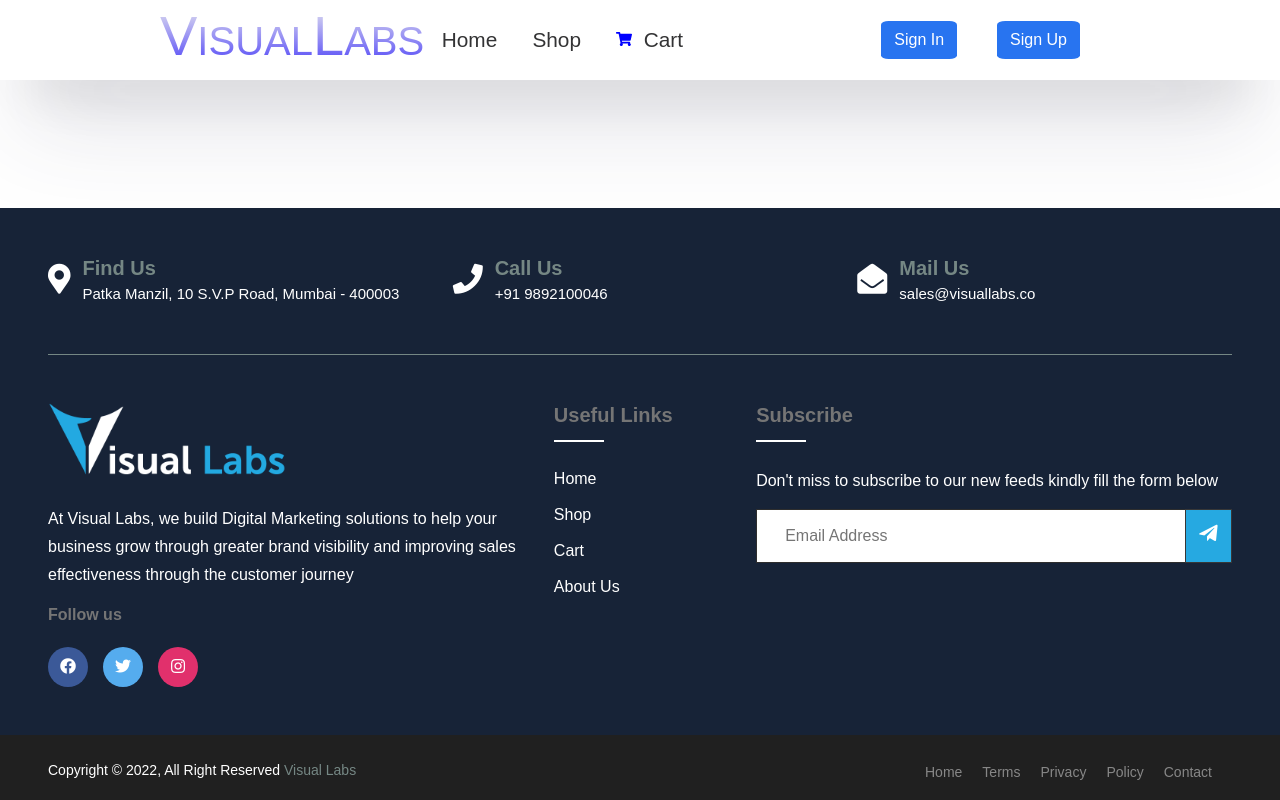
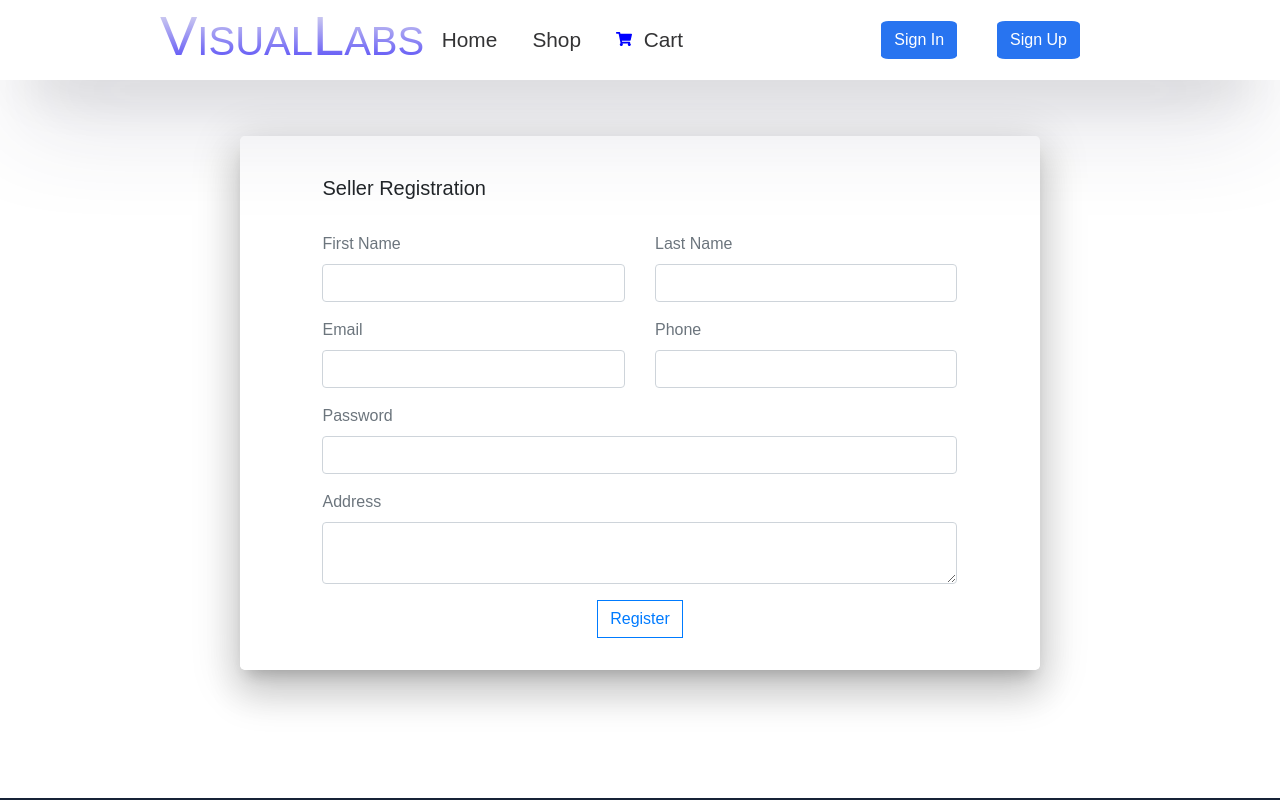
Before and after one commit to NAEEMGHADAI/E-Commerce-FrontEnd, a React (Create React App) app: page /seller in a window 1280 px wide. Built offline with nearby package versions, Linux system fonts and the light colour scheme; no server answers.

Commit message:
Seller Registration Page

```diff
--- a/src/Routes.js
+++ b/src/Routes.js
@@ -18,6 +18,7 @@ import ManageProducts from "./admin/ManageProducts";
 import UpdateProduct from "./admin/UpdateProduct";
 import PlaceOrder from "./core/PlaceOrder";
 import OrderDetails from "./user/OrderDetails";
+import SellerRegistration from "./core/SellerRegistration/SellerRegistration";
 import Menu from "./core/Menu";
 import Footer from "./core/Footer/Footer";
 
@@ -32,6 +33,7 @@ const Routes = () => {
 				<Route path="/signin" exact component={Signin} />
 				<Route path="/product/:productId" exact component={Product} />
 				<Route path="/cart" exact component={Cart} />
+				<Route path="/seller" exact component={SellerRegistration} />
 				<Route path="/checkout" exact component={PlaceOrder} />
 				<UserRoute path="/user/dashboard" exact component={Dashboard} />
 				<UserRoute path="/profile/:userId" exact component={Profile} />
--- a/src/core/Footer/Footer.css
+++ b/src/core/Footer/Footer.css
@@ -134,7 +134,7 @@ ul {
 	margin-bottom: 12px;
 }
 
-.footer-widget ul li a:hover {
+.footer-widget ul li a Link:hover {
 	color: var(--white-color);
 }
 .footer-widget ul li a {
--- a/src/core/Footer/Footer.js
+++ b/src/core/Footer/Footer.js
@@ -1,4 +1,5 @@
 import React from "react";
+import { Link } from "react-router-dom";
 import logo from "../../assets/img/Logo/Visual-Labs-Logo.png";
 import "./Footer.css";
 
@@ -77,10 +78,10 @@ function Footer() {
 										<a href="/">Home</a>
 									</li>
 									<li>
-										<a href="/">Shop</a>
+										<a href="/shop">Shop</a>
 									</li>
 									<li>
-										<a href="/">Cart</a>
+										<a href="/cart">Cart</a>
 									</li>
 									<li>
 										<a href="/">About Us</a>
@@ -106,6 +107,17 @@ function Footer() {
 											<i className="fab fa-telegram-plane"></i>
 										</button>
 									</form>
+								</div>
+							</div>
+							<div className="footer-widget pt-5">
+								<div className="footer-widget-heading">
+									<h3>Seller Registration</h3>
+								</div>
+								<div className="footer-text">
+									<p>
+										To Sell Your Product on Our Website, Resgister Yourself
+										<Link to="/seller"> Here</Link>
+									</p>
 								</div>
 							</div>
 						</div>
--- /dev/null
+++ b/src/core/SellerRegistration/SellerRegistration.js
@@ -0,0 +1,170 @@
+import React, { useState } from "react";
+
+import { AiOutlinePlusCircle } from "react-icons/ai";
+
+const SellerRegistration = () => {
+	const [values, setValues] = useState({
+		fname: "",
+		lname: "",
+		email: "",
+		phone: "",
+		password: "",
+		address: "",
+		loading: false,
+		error: "",
+	});
+
+	const { fname, lname, email, phone, password, address, loading, error } =
+		values;
+
+	// load categories and set form data
+
+	const handleChange = (name) => (event) => {
+		const value = event.target.value;
+		setValues({ ...values, [name]: value });
+	};
+
+	const clickSubmit = (event) => {
+		event.preventDefault();
+		setValues({ ...values, error: "", loading: true });
+
+		// createProduct(user._id, token, formData).then((data) => {
+		// 	if (data.error) {
+		// 		setValues({ ...values, error: data.error });
+		// 	} else {
+		// 		setValues({
+		// 			...values,
+		// 			name: "",
+		// 			description: "",
+		// 			photo: "",
+		// 			price: "",
+		// 			quantity: "",
+		// 			loading: false,
+		// 			createdProduct: data.name,
+		// 			expectedDeliveryDate: "",
+		// 		});
+		// 	}
+		// 	console.log(values);
+		// });
+	};
+
+	const newPostForm = () => (
+		<form className="mb-3" onSubmit={clickSubmit}>
+			<div className="row">
+				<div className="col-md-6">
+					<div className="form-group">
+						<label className="text-muted">First Name</label>
+						<input
+							onChange={handleChange("fname")}
+							type="text"
+							className="form-control"
+							value={fname}
+						/>
+					</div>
+				</div>
+				<div className="col-md-6">
+					<div className="form-group">
+						<label className="text-muted">Last Name</label>
+						<input
+							onChange={handleChange("lname")}
+							className="form-control"
+							value={lname}
+						/>
+					</div>
+				</div>
+			</div>
+
+			<div className="row">
+				<div className="col-md-6">
+					<div className="form-group">
+						<label className="text-muted">Email</label>
+						<input
+							onChange={handleChange("email")}
+							type="email"
+							className="form-control"
+							value={email}
+						/>
+					</div>
+				</div>
+				<div className="col-md-6">
+					<div className="form-group">
+						<label className="text-muted">Phone</label>
+						<input
+							onChange={handleChange("phone")}
+							type="number"
+							className="form-control"
+							value={phone}
+						/>
+					</div>
+				</div>
+			</div>
+
+			<div className="form-group">
+				<label className="text-muted">Password</label>
+				<input
+					onChange={handleChange("password")}
+					type="password"
+					className="form-control"
+					value={password}
+				/>
+			</div>
+			<div className="form-group">
+				<label className="text-muted">Address</label>
+				<textarea
+					onChange={handleChange("address")}
+					type="text"
+					className="form-control"
+					value={address}
+				/>
+			</div>
+
+			<div className="text-center">
+				<button className="btn btn-outline-primary">Register</button>
+			</div>
+		</form>
+	);
+
+	const showError = () => (
+		<div
+			className="alert alert-danger"
+			style={{ display: error ? "" : "none" }}
+		>
+			{error}
+		</div>
+	);
+
+	// const showSuccess = () => (
+	// 	<div
+	// 		className="alert alert-info"
+	// 		style={{ display: createdProduct ? "" : "none" }}
+	// 	>
+	// 		<h2>{`${createdProduct}`} is created!</h2>
+	// 	</div>
+	// );
+
+	const showLoading = () =>
+		loading && (
+			<div className="alert alert-success">
+				<h2>Loading...</h2>
+			</div>
+		);
+
+	return (
+		<div class="row justify-content-center rowAddProduct pt-5">
+			<div class="AddProductbox shadowAddProduct p-3">
+				<br />
+
+				<div className="row">
+					<div className="col-md-10 offset-md-1">
+						<h5 className="pl-0">Seller Registration</h5>
+						<br />
+						{showLoading()}
+						{newPostForm()}
+					</div>
+				</div>
+			</div>
+		</div>
+	);
+};
+
+export default SellerRegistration;
--- a/src/user/UserDashboard.js
+++ b/src/user/UserDashboard.js
@@ -3,47 +3,16 @@ import { isAuthenticated } from "../auth";
 import { Tab, Row, Col, Nav } from "react-bootstrap";
 import "../assets/css/UserDashboard.css";
 import PurchaseHistory from "./UserInfo/PurchaseHistory";
+import AddProduct from "../admin/AddProduct";
+import AddCategory from "../admin/AddCategory";
+import Orders from "../admin/Orders";
+import ManageProducts from "../admin/ManageProducts";
 
 const Dashboard = () => {
 	const {
 		user: { name, role },
 	} = isAuthenticated();
 	const token = isAuthenticated().token;
-
-	// const userLinks = () => {
-	// 	return (
-	// 		<div className="card">
-	// 			<h4 className="card-header">User Links</h4>
-	// 			<ul className="list-group">
-	// 				<li className="list-group-item">
-	// 					<Link className="nav-link" to="/cart">
-	// 						My Cart
-	// 					</Link>
-	// 				</li>
-	// 				<li className="list-group-item">
-	// 					<Link className="nav-link" to={`/profile/${_id}`}>
-	// 						Update Profile
-	// 					</Link>
-	// 				</li>
-	// 			</ul>
-	// 		</div>
-	// 	);
-	// };
-
-	// const userInfo = () => {
-	// 	return (
-	// 		<div className="card mb-5">
-	// 			<h3 className="card-header">User Information</h3>
-	// 			<ul className="list-group">
-	// 				<li className="list-group-item">{name}</li>
-	// 				<li className="list-group-item">{email}</li>
-	// 				<li className="list-group-item">
-	// 					{role === 1 ? "Admin" : "Registered User"}
-	// 				</li>
-	// 			</ul>
-	// 		</div>
-	// 	);
-	// };
 
 	const userLinks = () => {
 		return (
@@ -53,13 +22,24 @@ const Dashboard = () => {
 						<h3>Welcome, {name}</h3>
 						<p>{role === 1 ? "Admin" : "Registered User"}</p>
 					</div>
-					<Tab.Container
-						id="left-tabs-example"
-						defaultActiveKey="PurchaseHistory"
-					>
+					<Tab.Container id="left-tabs-example" defaultActiveKey="Orders">
 						<Row>
 							<Col sm={3}>
 								<Nav variant="pills" className="flex-column">
+									<Nav.Item>
+										<Nav.Link eventKey="Orders">Orders</Nav.Link>
+									</Nav.Item>
+									<Nav.Item>
+										<Nav.Link eventKey="ManageProducts">
+											Manage Products
+										</Nav.Link>
+									</Nav.Item>
+									<Nav.Item>
+										<Nav.Link eventKey="AddProduct">Add Product</Nav.Link>
+									</Nav.Item>
+									<Nav.Item>
+										<Nav.Link eventKey="AddCategory">Add Category</Nav.Link>
+									</Nav.Item>
 									<Nav.Item>
 										<Nav.Link eventKey="PurchaseHistory">
 											Purchase History
@@ -69,6 +49,18 @@ const Dashboard = () => {
 							</Col>
 							<Col sm={9}>
 								<Tab.Content>
+									<Tab.Pane eventKey="Orders">
+										<Orders />
+									</Tab.Pane>
+									<Tab.Pane eventKey="ManageProducts">
+										<ManageProducts />
+									</Tab.Pane>
+									<Tab.Pane eventKey="AddProduct">
+										<AddProduct />
+									</Tab.Pane>
+									<Tab.Pane eventKey="AddCategory">
+										<AddCategory />
+									</Tab.Pane>
 									<Tab.Pane eventKey="PurchaseHistory">
 										<PurchaseHistory />
 									</Tab.Pane>
@@ -80,20 +72,13 @@ const Dashboard = () => {
 			</>
 		);
 	};
-	// description={`G'day ${name}!`}
 	return (
-		// <Layout
-		//   title="Dashboard"
-		//   descripton={`G'day ${name}!`}
-		//   className="container-fluid"
-		// >
 		<>
 			<br />
 			<div className="row pt-1">
 				<div className="col-md-12 col-12">{userLinks()}</div>
 			</div>
 		</>
-		// </Layout>
 	);
 };
 
--- a/src/user/UserInfo/PurchaseHistory.js
+++ b/src/user/UserInfo/PurchaseHistory.js
@@ -2,7 +2,7 @@ import React, { useState, useEffect } from "react";
 import { isAuthenticated } from "../../auth";
 import { getPurchaseHistory } from "../apiUser";
 import moment from "moment";
-import "../../assets/css/PurchaseHistory.css";
+import "./PurchaseHistory.css";
 
 const PurchaseHistory = () => {
 	const [history, setHistory] = useState([]);
```
Also changed, not shown: src/admin/AddProduct.js (+0 -20 lines), src/user/UserInfo/PurchaseHistory.css (renamed from src/assets/css/PurchaseHistory.css).
